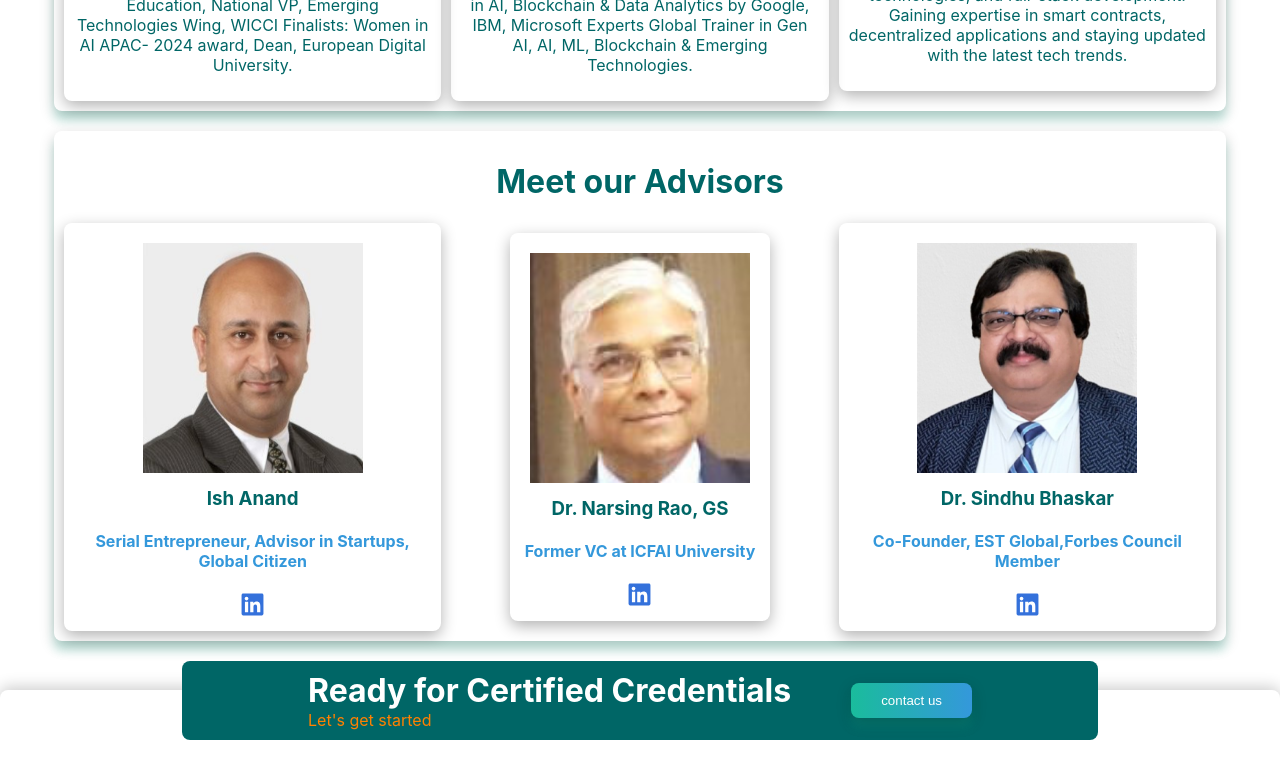
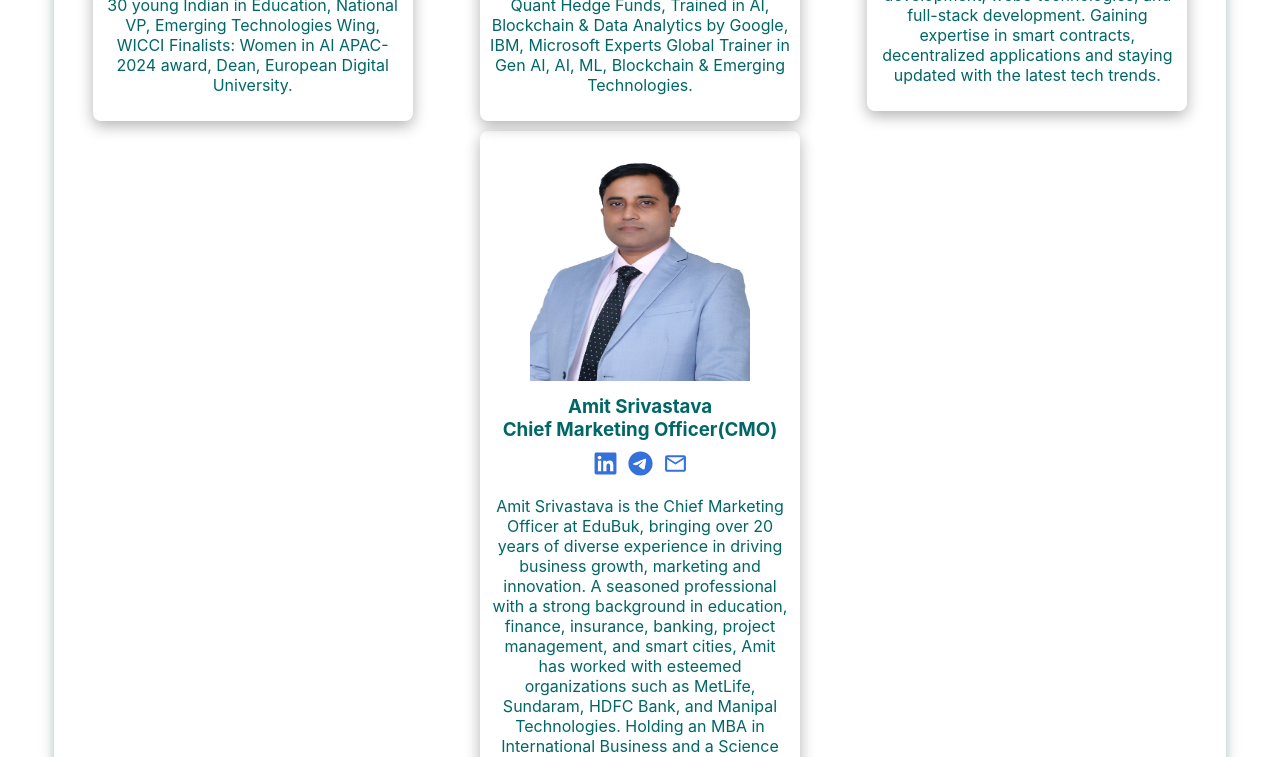
Before and after one commit to edubuk/Lisk, a React (Create React App) app: page /about in a window 1280 px wide. Shown: the part 960-1717 px from the top of the page. Built offline with nearby package versions, Linux system fonts and the light colour scheme; no server answers.

Commit message:
team member added

```diff
--- a/src/Components/About/About.jsx
+++ b/src/Components/About/About.jsx
@@ -3,6 +3,7 @@ import './about.css'
 import team1 from '../../assets/Team/team1.svg'
 import team2 from '../../assets/Team/team2.svg'
 import team3 from '../../assets/Team/team3.png'
+import team4 from '../../assets/Team/team4.JPG'
 import advisor1 from '../../assets/Advisor/advisor1.jpg'
 import advisor2 from '../../assets/Advisor/advisor2.jpg'
 import advisor3 from '../../assets/Advisor/advisor3.jpg'
@@ -43,6 +44,16 @@ const About = () => {
       linkedInLink:"https://www.linkedin.com/in/ajeet-ram-verma-953605244",
       teligramLink:"https://web.telegram.org/k/#@Ajeet_edubuk",
       mailId:"ajeet@edubukeseal.org"
+    },
+    {
+      id:4,
+      imgSrc:team4,
+      name:"Amit Srivastava",
+      tag: "Chief Marketing Officer(CMO)",
+      about:"Amit Srivastava is the Chief Marketing Officer at EduBuk, bringing over 20 years of diverse experience in driving business growth, marketing and innovation. A seasoned professional with a strong background in education, finance, insurance, banking, project management, and smart cities, Amit has worked with esteemed organizations such as MetLife, Sundaram, HDFC Bank, and Manipal Technologies. Holding an MBA in International Business and a Science graduate degree, Amit's expertise spans business procurement, strategy, and marketing.",
+      linkedInLink:"https://www.linkedin.com/in/amit-srivastava-62969352/",
+      teligramLink:"https://web.telegram.org/k/#@learnamitsrivastava",
+      mailId:"amit@edubukeseal.org"
     }
   ]
   const advisorData = [
--- a/src/Components/About/about.css
+++ b/src/Components/About/about.css
@@ -28,12 +28,12 @@
 
 .team-member
 {
-    display: grid;
-    grid-template-columns: repeat(auto-fit,minmax(300px,1fr));
+    display: flex;
+    justify-content:space-around;
+    align-items: center;
+    flex-wrap: wrap;
+    width:100%;
     gap: 10px;
-    row-gap: 20px;
-    place-items: center;
-    width: 100%;
 }
 
 .profile-card
@@ -42,6 +42,7 @@
     box-shadow: 0 5px 15px rgba(0, 0, 0, 0.3);
     padding: 10px;
     border-radius: 8px;
+    width: 300px;
 }
 
 .profile-card h3
```
Also changed, not shown: src/assets/Team/team4.JPG (added).
